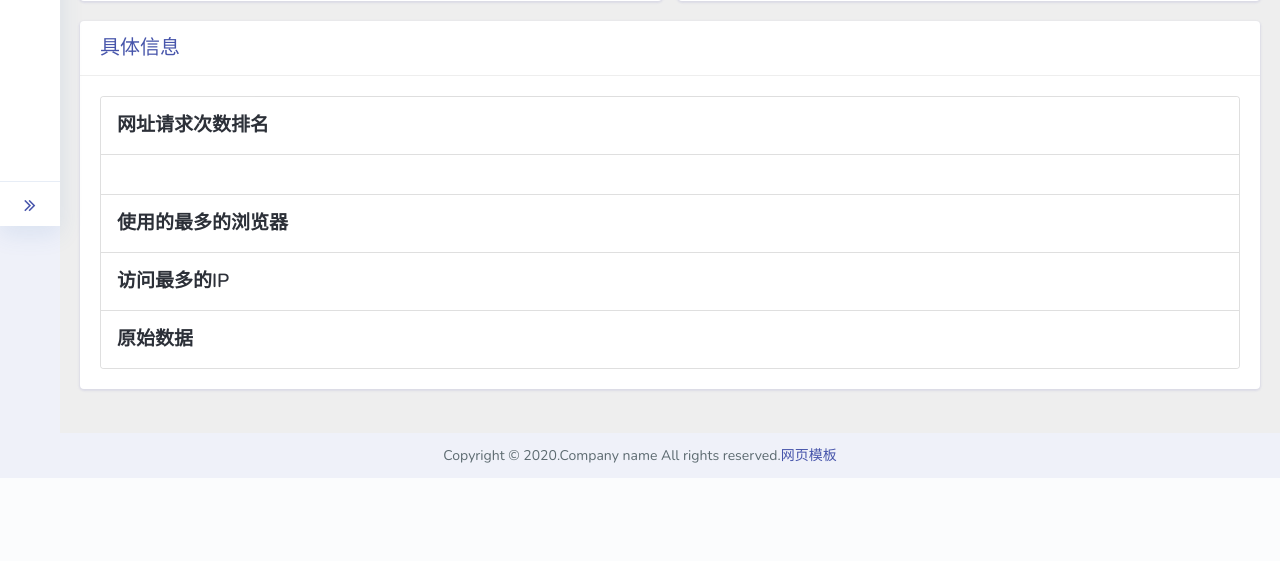
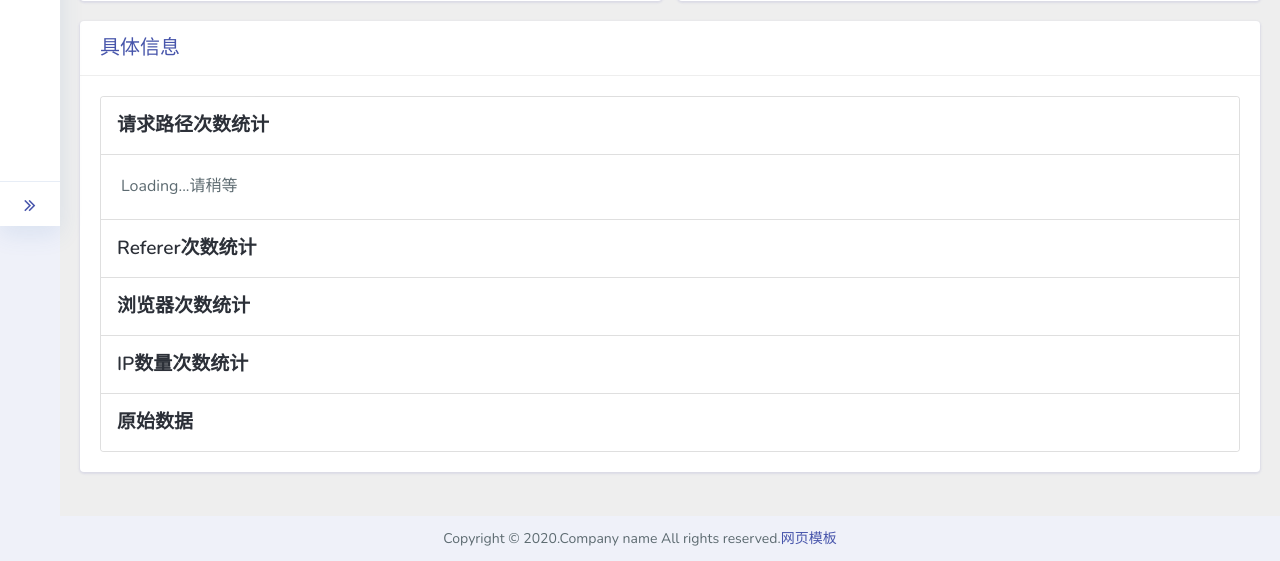
Before and after one commit to lx39214/Nginx-log-helper, a Flask app: page / in a window 1280 px wide. Shown: the part 574-1135 px from the top of the page. Before the commit the page ends 1037 px from the top, so only its background shows below. Run offline with Flask 2, Linux system fonts and the light colour scheme; a map, chart or similar area stays blank; some libraries are stand-ins or nearby versions.

Commit message:
Repaired sort by date and appended Fetch and Referer showing

```diff
--- a/templates/index.html
+++ b/templates/index.html
@@ -179,20 +179,20 @@
                 <div class="card">
                   <div class="card-header bg-white p-0" id="headingOne">
                     <a href="#" class="card__title p-3" data-toggle="collapse" data-target="#collapseOne"
-                      aria-expanded="true" aria-controls="collapseOne">网址请求次数排名</a>
+                      aria-expanded="true" aria-controls="collapseOne">请求路径次数统计</a>
                   </div>
 
                   <div id="collapseOne" class="collapse show" aria-labelledby="headingOne"
                     data-parent="#accordionExample">
                     <div class="card-body para__style">
-                      <div id="card1"></div>
+                      <div id="card1">Loading...请稍等</div>
                     </div>
                   </div>
                 </div>
                 <div class="card">
                   <div class="card-header bg-white p-0" id="headingTwo">
                     <a href="#" class="card__title p-3" data-toggle="collapse" data-target="#collapseTwo"
-                      aria-expanded="false" aria-controls="collapseTwo">使用的最多的浏览器</a>
+                      aria-expanded="false" aria-controls="collapseTwo">Referer次数统计</a>
                   </div>
                   <div id="collapseTwo" class="collapse" aria-labelledby="headingTwo" data-parent="#accordionExample">
                     <div class="card-body para__style">
@@ -203,7 +203,7 @@
                 <div class="card">
                   <div class="card-header bg-white p-0" id="headingThree">
                     <a href="#" class="card__title p-3" data-toggle="collapse" data-target="#collapseThree"
-                      aria-expanded="false" aria-controls="collapseThree">访问最多的IP</a>
+                      aria-expanded="false" aria-controls="collapseThree">浏览器次数统计</a>
                   </div>
                   <div id="collapseThree" class="collapse" aria-labelledby="headingThree"
                     data-parent="#accordionExample">
@@ -216,12 +216,24 @@
                 <div class="card">
                   <div class="card-header bg-white p-0" id="headingFour">
                     <a href="#" class="card__title p-3" data-toggle="collapse" data-target="#collapseFour"
-                      aria-expanded="false" aria-controls="collapseFour">原始数据</a>
+                      aria-expanded="false" aria-controls="collapseFour">IP数量次数统计</a>
                   </div>
                   <div id="collapseFour" class="collapse" aria-labelledby="headingFour"
                     data-parent="#accordionExample">
                     <div class="card-body para__style">
                       <div id="card4"></div>
+                    </div>
+                  </div>
+                </div>
+                <div class="card">
+                  <div class="card-header bg-white p-0" id="headingFive">
+                    <a href="#" class="card__title p-3" data-toggle="collapse" data-target="#collapseFive"
+                      aria-expanded="false" aria-controls="collapseFive">原始数据</a>
+                  </div>
+                  <div id="collapseFive" class="collapse" aria-labelledby="headingFive"
+                    data-parent="#accordionExample">
+                    <div class="card-body para__style">
+                      <div id="card5"></div>
                     </div>
                   </div>
                 </div>
@@ -421,6 +433,7 @@
         }
       }
     }
+	all_date1 = all_date1.sort();//对时间进行升序排序
     for (var aa in all_date1) {
       count_get1[arr_index_get1] = 0;
       for (var xx in myJson) {
@@ -439,12 +452,24 @@
     //获取请求网址
     var count_url = new Array();
     var count_url_count = new Array();
+	var count_fet = new Array();
+    var count_fet_count = new Array();
     var count_url_index = 0;
+	var count_fet_index = 0;
     for (var xx in myJson) {
       for (var yy in myJson[xx][1]) {
         var data_url = myJson[xx][1][yy].url;
+		var data_fet = myJson[xx][1][yy].fetch;
         //console.log(data_url);
-        if (count_url.length == 0) {
+		if (count_fet.length) {
+		  count_fet[count_fet_index] = data_fet;
+		  count_fet_index++;
+		} else if (val_in(count_fet, data_fet) == false) {
+		  count_fet[count_fet_index] = data_fet;
+		  count_fet_index++;
+		}
+
+        if (count_url.length == 0 && data_url !== "-") {
           count_url[count_url_index] = data_url;
           count_url_index++;
         } else if (val_in(count_url, data_url) == false && data_url !== "-") {
@@ -466,20 +491,45 @@
       }
       count_url_index++;
     }
+	count_fet_index = 0;
+    for (var aa in count_fet) {
+      count_fet_count[count_fet_index] = 0;
+      for (var xx in myJson) {
+        for (var yy in myJson[xx][1]) {
+          if (myJson[xx][1][yy].fetch == count_fet[aa]) {
+            count_fet_count[count_fet_index]++;
+          }
+        }
+      }
+      count_fet_index++;
+    }
+	var count_fet_dict = new Array();
+    for (var aa in count_fet) {
+      count_fet_dict[count_fet[aa]] = count_fet_count[aa];
+    }
+	console.log(count_fet_dict);
     var count_url_dict = new Array();
     for (var aa in count_url) {
       count_url_dict[count_url[aa]] = count_url_count[aa];
       //console.log(count_url_count[aa]);
     }
     //console.log(count_url_dict);
-    var res2 = Object.keys(count_url_dict).sort(function(b,a){ return count_url_dict[a]-count_url_dict[b]; }); // 字典元素按value值排序
+
+	var res2 = Object.keys(count_url_dict).sort(function(b,a){ return count_url_dict[a]-count_url_dict[b]; }); // 字典元素按value值排序
+    var res3 = Object.keys(count_fet_dict).sort(function(b,a){ return count_fet_dict[a]-count_fet_dict[b]; }); // 字典元素按value值排序
     var str_html = "";
     for(var key in res2){
        str_html += "<li><b>" + count_url_dict[res2[key]] + "次 :  </b><a href='"+res2[key]+"'>"+ res2[key] +"<a></li><br />";
         //console.log(res2[key] + ' : ' + count_url_dict[res2[key]]);
     }
+    document.getElementById("card2").innerHTML = str_html;
+	str_html = "";
+	for(var key in res3){
+       str_html += "<li><b>" + count_fet_dict[res3[key]] + "次 :  </b><a href='"+res3[key]+"'>"+ res3[key] +"<a></li><br />";
+    }
     document.getElementById("card1").innerHTML = str_html;
-    //获取请求浏览器
+
+	//获取请求浏览器
     count_url = new Array();
     count_url_count = new Array();
     count_url_index = 0;
@@ -521,7 +571,7 @@
        str_html += "<li><b>" + count_url_dict[res2[key]] + "次 :  </b>" + res2[key] +"</li><br />";
         //console.log(res2[key] + ' : ' + count_url_dict[res2[key]]);
     }
-    document.getElementById("card2").innerHTML = str_html;//改变卡片的值
+    document.getElementById("card3").innerHTML = str_html;//改变卡片的值
 
     //获取请求IP
     count_url = new Array();
@@ -569,14 +619,14 @@
     var api = "";
     if (str_html.indexOf("ID") >= 0) {
       add_str = "<b>用户可能关闭了IP显示，替代为显示ID</b><br /><br />";
-      document.getElementById("card3").innerHTML = add_str + str_html;//改变卡片的值
+      document.getElementById("card4").innerHTML = add_str + str_html;//改变卡片的值
     } else {
       str_html = "";
       for(var key in res2){
        str_html += "<li><b>" + count_url_dict[res2[key]] + "次 :  </b>" + res2[key] +"</li><br />";
         //console.log(res2[key] + ' : ' + count_url_dict[res2[key]]);
       }
-      document.getElementById("card3").innerHTML = add_str + str_html;//改变卡片的值
+      document.getElementById("card4").innerHTML = add_str + str_html;//改变卡片的值
     }
     //获取请求浏览器
     count_url = new Array();
@@ -600,7 +650,7 @@
     for (var xx in myJson) {
       for (var yy in myJson[xx][1]) {
         if (myJson[xx][1][yy].url !== "-") {
-          str_html += "<li><b>" + myJson[xx][1][yy].ip + " :  </b><li>URL: <a href='"+ myJson[xx][1][yy].url +"''>" + myJson[xx][1][yy].url +"</a></li>";
+          str_html += "<li><b>" + myJson[xx][1][yy].ip + " :  </b><li>Referer: <a href='"+ myJson[xx][1][yy].url +"''>" + myJson[xx][1][yy].url +"</a></li>";
           str_html += "<li>UA: " + myJson[xx][1][yy].ua + "</li>";
           str_html += "<li>Time: " + myJson[xx][1][yy].time + "</li>";
           str_html += "<li>Info: " + myJson[xx][1][yy].info + "</li>";
@@ -608,7 +658,7 @@
         }
       }
     }
-    document.getElementById("card4").innerHTML = str_html;//改变卡片的值
+    document.getElementById("card5").innerHTML = str_html;//改变卡片的值
 
     //获取单日总请求数
     for (var aa in all_date) {
@@ -625,7 +675,9 @@
       }
       arr_index_get++;
     }
+	all_date = all_date.sort();//对日期进行升序排序
     //console.log(count_get);
+	//console.log(all_date);
 
     //获取单日主页请求数
     var count_get_ind = new Array();
```
Also changed, not shown: nginx_log_helper.py (+9 -4 lines).
